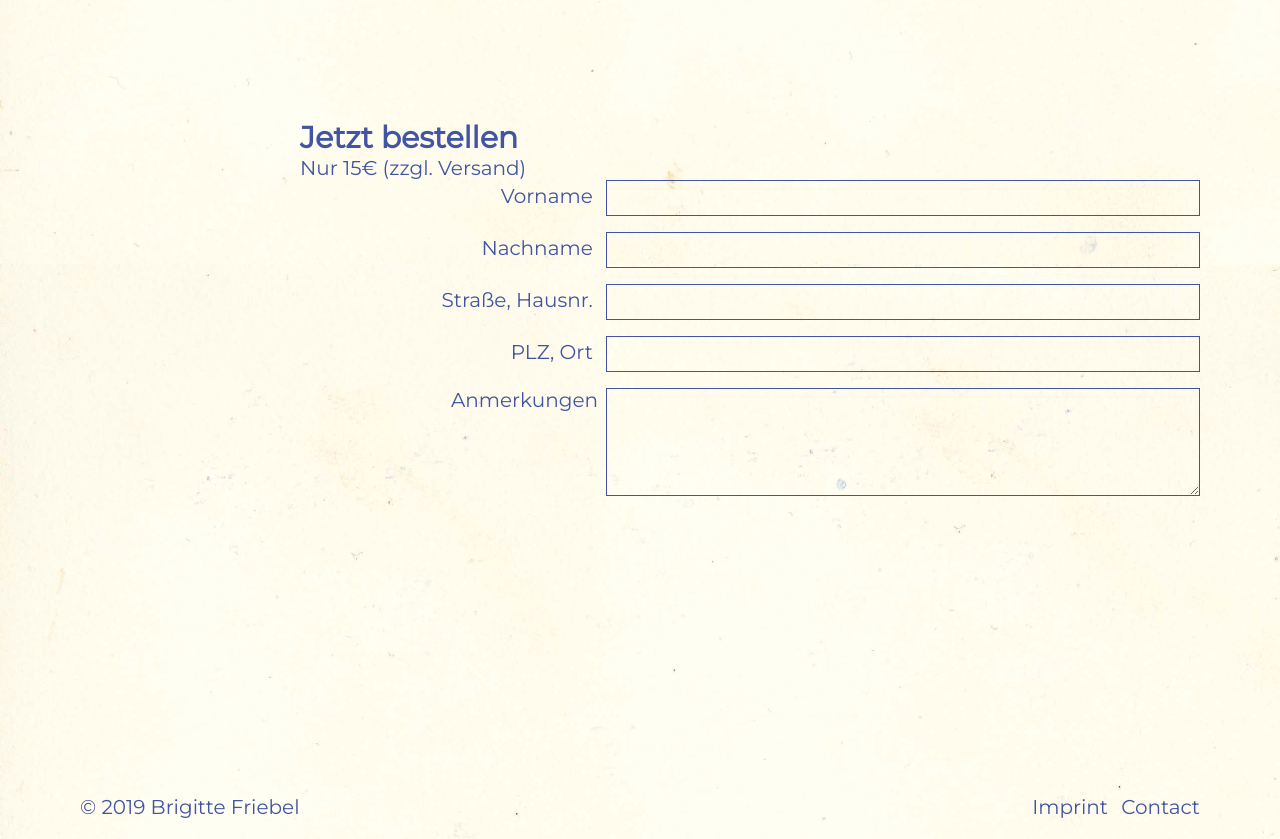
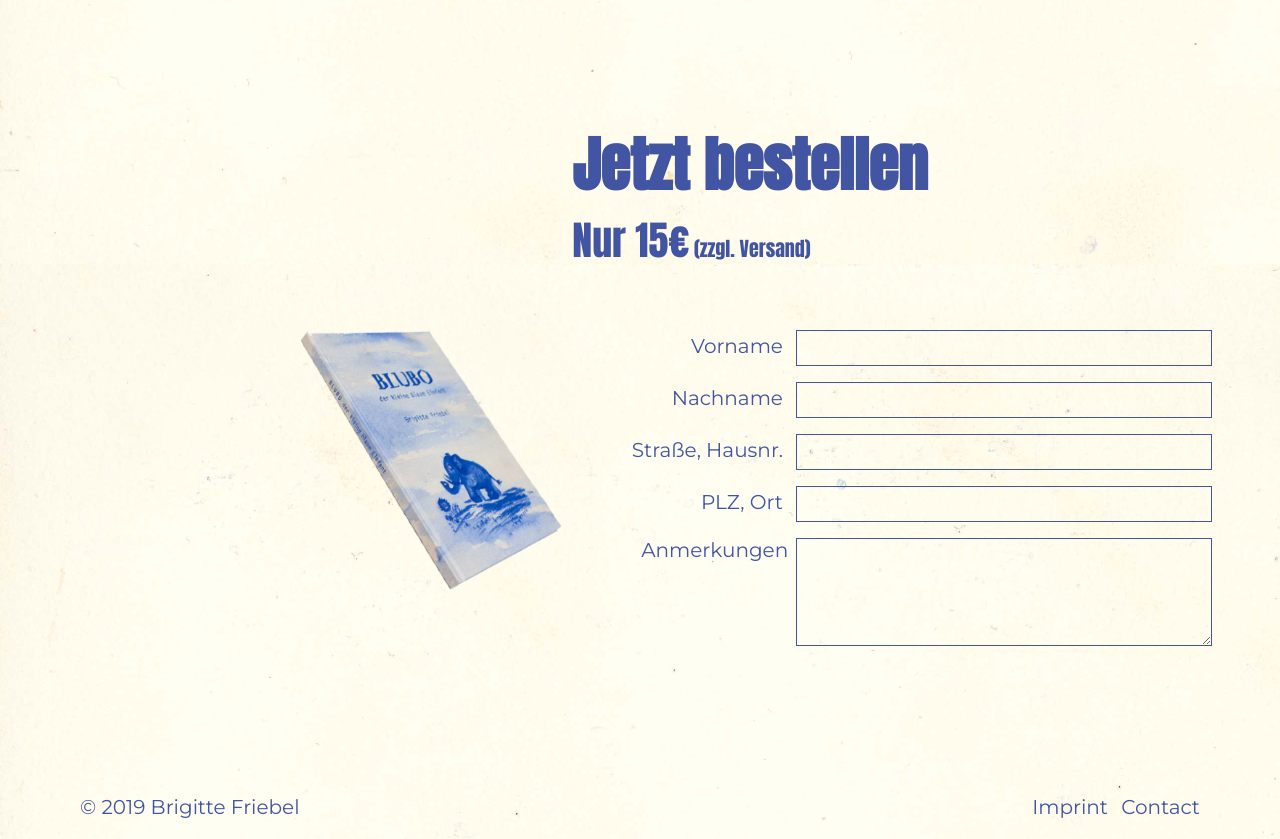
Before and after one commit to KarstenBuckstegge/blubo, a website: page V2_simple/index.html in a window 1280 px wide. Shown: the part 1561-2400 px from the top of the page. Drawn offline with Linux system fonts and the light colour scheme.

Commit message:
finish basic buy section desktop styling

```diff
--- a/V2_simple/index.html
+++ b/V2_simple/index.html
@@ -8,6 +8,7 @@
     <title>Blubo - Der kleine blaue Elefant</title>
     <link rel="stylesheet" href="./style.css">
     <link href="https://fonts.googleapis.com/css?family=Montserrat" rel="stylesheet">
+    <link href="https://fonts.googleapis.com/css?family=Anton" rel="stylesheet">
 </head>
 
 <body class="body">
@@ -38,11 +39,19 @@
 
     <section id="buy" class="section">
         <div class="buy__title">
+            <div>
                 <h2 class="h2">Jetzt bestellen</h2>
                 <span class="buy__title__price">Nur 15€</span>
                 <span class="buy__title__shipping">(zzgl. Versand)</span>
             </div>
+        </div>
 
+        <div class="buy__contact">
+            <div class="buy__contact__image">
+                <img src="./static/book.png" alt="das Buch">
+            </div>
+
+            <div class="buy__contact__form">
                 <form id="contact">
                     <label class="buy__contact__row">
                         <span class="buy__contact__label">Vorname</span>
@@ -65,6 +74,8 @@
                         <textarea class="buy__contact__input" rows="5"></textarea>
                     </label>
                 </form>
+            </div>
+        </div>
     </section>
 
     <footer class="footer">
--- a/V2_simple/style.scss
+++ b/V2_simple/style.scss
@@ -46,6 +46,11 @@ body {
     @media (min-width: #{$section-menu-margin*2 + $section-max-width}) {
         margin: 0 auto;
     }
+}
+
+.h2 {
+    font-family: 'Anton', sans-serif;
+    font-size: $font-size * 3;
 }
 
 .link {
@@ -125,6 +130,30 @@ body {
 
 
 // ============= BUY ==========
+.buy__title {
+    display: flex;
+    justify-content: center;
+    margin-bottom: $base * 15;
+    font-family: 'Anton', sans-serif;
+}
+
+.buy__title__price {
+    font-size: $font-size * 2;
+}
+
+.buy__contact {
+    display: flex;
+}
+
+.buy__contact__image {
+    margin-right: $base * 5;
+}
+
+.buy__contact__form {
+    flex-shrink: 0;
+    min-width: 70%;
+}
+
 .buy__contact__row {
     display: block;
     text-align: right;
```
Also changed, not shown: V2_simple/style.css. Lines whose indentation alone changed are shown as unchanged.
